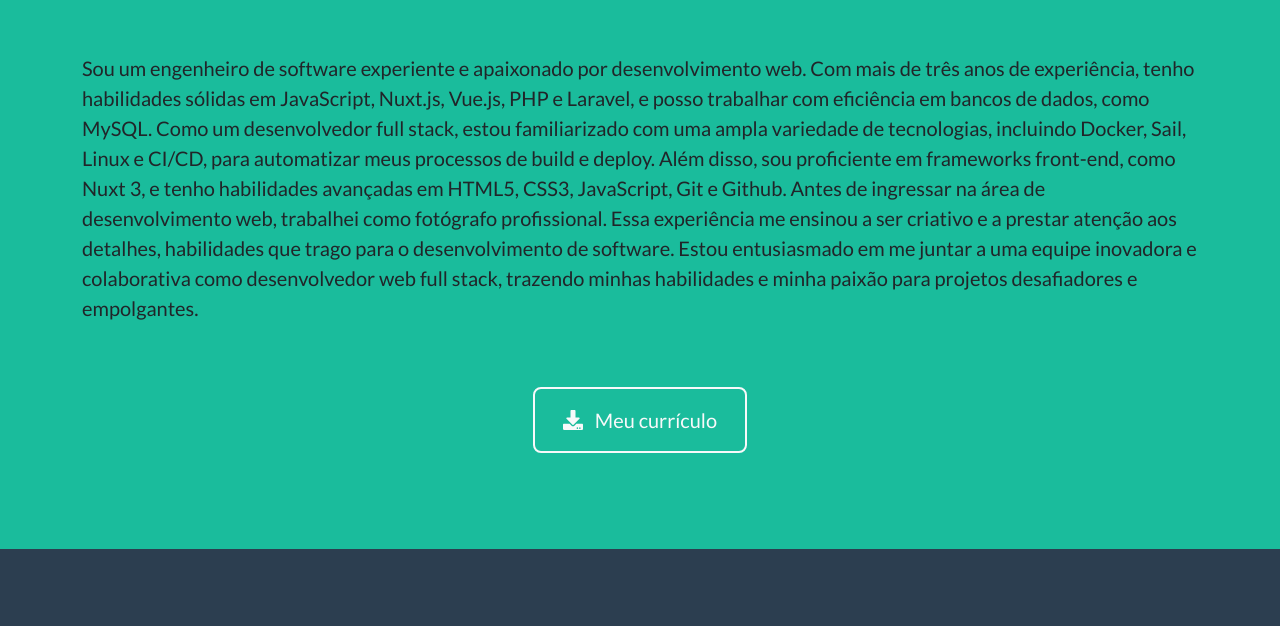
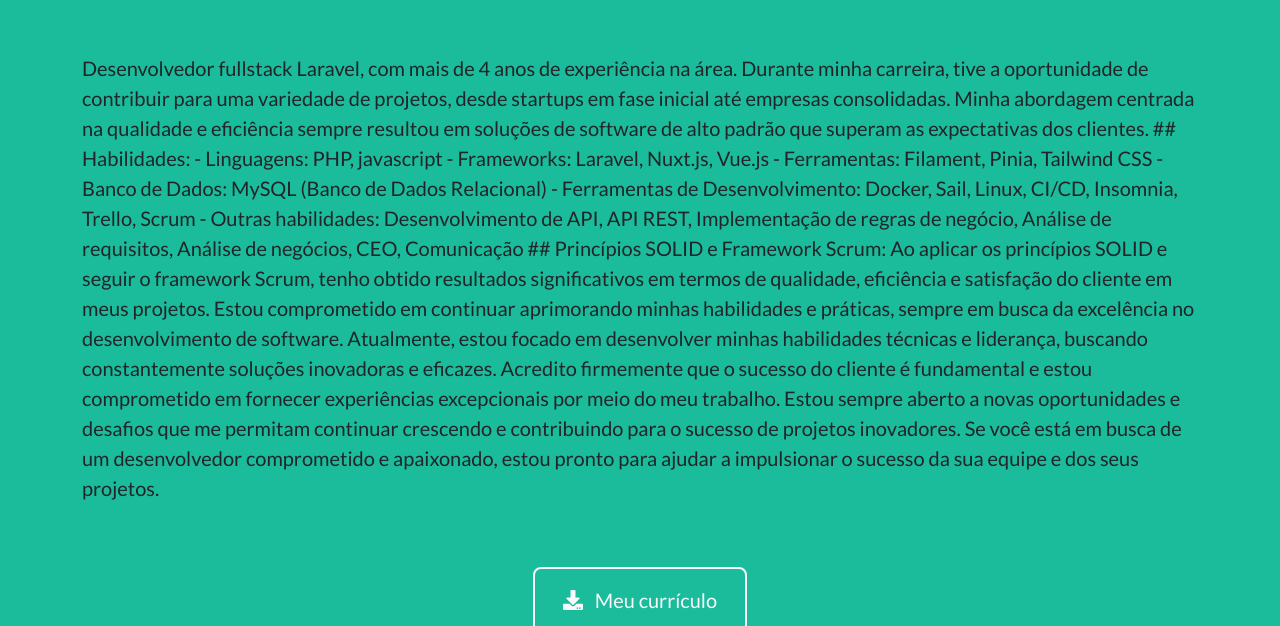
Before and after one commit to Gabrielfernandes87f/my-pages, a plain HTML site: page index.html in a window 1280 px wide. Shown: the part 1660-2286 px from the top of the page. Drawn offline with nearby package versions, Linux system fonts and the light colour scheme; a script that the page names is missing.

Commit message:
Update index.html
atualizando conteúdo sobre e tamanho das fontes dos links no footer

```diff
--- a/index.html
+++ b/index.html
@@ -117,17 +117,24 @@
                     <div class="col-lg-12 ms-auto text-dark mt-5 mb-4">
                         <p class="lead">
 
-                        Sou um engenheiro de software experiente e apaixonado por desenvolvimento web.
-                        Com mais de três anos de experiência, tenho habilidades sólidas em JavaScript, Nuxt.js,
-                        Vue.js, PHP e Laravel, e posso trabalhar com eficiência em bancos de dados, como MySQL.
-                        Como um desenvolvedor full stack, estou familiarizado com uma ampla variedade de tecnologias,
-                        incluindo Docker, Sail, Linux e CI/CD, para automatizar meus processos de build e deploy.
-                        Além disso, sou proficiente em frameworks front-end, como Nuxt 3, e tenho habilidades avançadas
-                        em HTML5, CSS3, JavaScript,  Git e Github. Antes de ingressar na área de desenvolvimento web,
-                        trabalhei como fotógrafo profissional. Essa experiência me ensinou a ser criativo e a prestar
-                        atenção aos detalhes, habilidades que trago para o desenvolvimento de software. Estou entusiasmado
-                        em me juntar a uma equipe inovadora e colaborativa como desenvolvedor web full stack, trazendo
-                        minhas habilidades e minha paixão para projetos desafiadores e empolgantes.
+                        Desenvolvedor fullstack Laravel, com mais de 4 anos de experiência na área.
+
+                        Durante minha carreira, tive a oportunidade de contribuir para uma variedade de projetos, desde startups em fase inicial até empresas consolidadas. Minha abordagem centrada na qualidade e eficiência sempre resultou em soluções de software de alto padrão que superam as expectativas dos clientes.
+
+                        ## Habilidades:
+                        - Linguagens: PHP, javascript
+                        - Frameworks: Laravel, Nuxt.js, Vue.js
+                        - Ferramentas: Filament, Pinia, Tailwind CSS
+                        - Banco de Dados: MySQL (Banco de Dados Relacional)
+                        - Ferramentas de Desenvolvimento: Docker, Sail, Linux, CI/CD, Insomnia, Trello, Scrum
+                        - Outras habilidades: Desenvolvimento de API, API REST, Implementação de regras de negócio, Análise de requisitos, Análise de negócios, CEO, Comunicação
+
+                        ## Princípios SOLID e Framework Scrum:
+                        Ao aplicar os princípios SOLID e seguir o framework Scrum, tenho obtido resultados significativos em termos de qualidade, eficiência e satisfação do cliente em meus projetos. Estou comprometido em continuar aprimorando minhas habilidades e práticas, sempre em busca da excelência no desenvolvimento de software.
+
+                        Atualmente, estou focado em desenvolver minhas habilidades técnicas e liderança, buscando constantemente soluções inovadoras e eficazes. Acredito firmemente que o sucesso do cliente é fundamental e estou comprometido em fornecer experiências excepcionais por meio do meu trabalho.
+
+                        Estou sempre aberto a novas oportunidades e desafios que me permitam continuar crescendo e contribuindo para o sucesso de projetos inovadores. Se você está em busca de um desenvolvedor comprometido e apaixonado, estou pronto para ajudar a impulsionar o sucesso da sua equipe e dos seus projetos.
                     </p>
                 </div>
 
@@ -162,19 +169,19 @@
                         <a class="btn btn-outline-light btn-social mx-1" href="https://github.com/Gabrielfernandes87f"target="_blank"><i class="fab fa-fw fa-github"></i></a>
                         <a class="btn btn-outline-light btn-social mx-1" href="https://www.instagram.com/gabriel.fernandes.f"target="_blank"><i class="fab fa-fw fa-instagram"></i></a>
                         <a class="btn btn-outline-light btn-social mx-1" href="https://www.linkedin.com/in/gabriel-fernandes-762465213/"target="_blank"><i class="fab fa-fw fa-linkedin"></i></a>
-                        <div>
-                            <h1 class="mt-3 mb-1 ">site com tema do instagram</h1>
+                        <div class="text-lg">
+                            <h1 class="mt-3 mb-1  ">site com tema do instagram</h1>
                             <a href="https://coder1-git-main-gabrielfernandes87f.vercel.app/instagram" class="masthead-subheading font-weight-bold" target="_blank">vercel.instagram</a>
                         </div>
-                        <div>
+                        <div class="text-lg">
                             <h1 class="mt-3 mb-1 ">Desenhos feito com Tailwind css</h1>
                             <a href="https://coder1-git-main-gabrielfernandes87f.vercel.app/formas" class="masthead-subheading font-weight-bold" target="_blank">vercel.Desenhos</a>
                         </div>
-                        <div>
+                        <div class="text-lg">
                             <h1 class="mt-3 mb-1 ">Curso de Filament - Laravel</h1>
                             <a href="https://www.youtube.com/watch?v=meUWZ2y-TRE" class="masthead-subheading font-weight-bold" target="_blank">youtube.curso</a>
                         </div>
-                        <div>
+                        <div class="text-lg">
                             <h1 class="mt-3 mb-1 ">Dashboard para empresa de revista</h1>
                             <a href="https://youtu.be/ZlbxMl0kEJA" class="masthead-subheading font-weight-bold" target="_blank">youtube.freela-dashboard</a>
                         </div>
```
